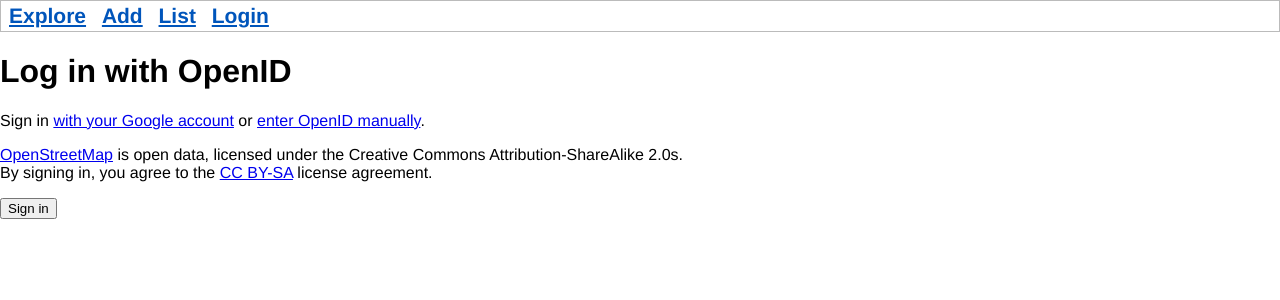
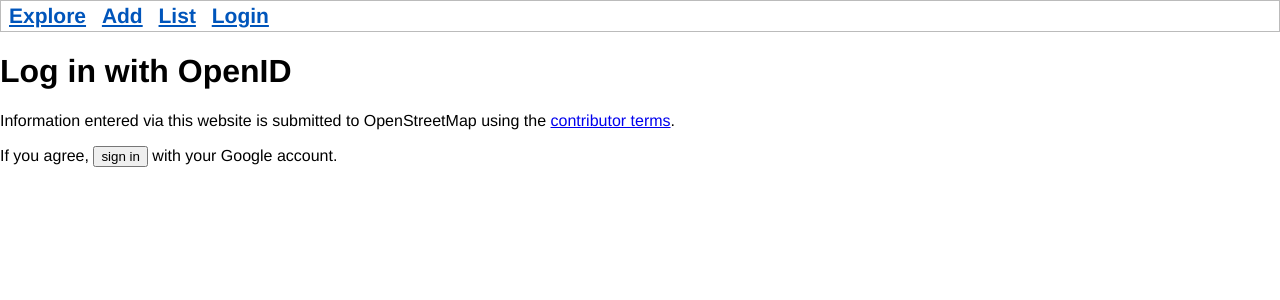
Before and after one commit to pybucuresti/OsmPoint, a Flask app: template osmpoint/templates/login.html in a window 1280 px wide. Shown: the top 300 px of the page. Run offline with Flask 2, Linux system fonts and the light colour scheme; the template is opened without the code that fills it, so the values that code supplies are empty; parts of the project's set-up code (start-up, migrations or seed data) failed here and were passed over.

Commit message:
simplify login page

```diff
--- a/osmpoint/templates/login.html
+++ b/osmpoint/templates/login.html
@@ -3,38 +3,24 @@
 {% block content %}
 
 <h1>Log in with OpenID</h1>
-<form action="" method="post">
-  {% if error %}<p class="error"><strong>Error:</strong> {{ error }}</p>{% endif %}
+
+{% if error %}
+  <p class="error"><strong>Error:</strong> {{ error }}</p>
+{% endif %}
+
+<form method="post">
+  <input type="hidden" name="openid"
+         value="https://www.google.com/accounts/o8/id">
+  <input type="hidden" name="next" value="{{ next }}">
   <p>
-    <p>
-      Sign in <a class="google-openid">with your Google account</a>
-      or <a class="manual-openid">enter OpenID manually</a>.
-    </p>
-    <input type="text" name="openid" size="30" style="display: none;"
-     autocorrect="off" autocomplete="off" autocapitalize="off">
-    <p><a href="http://openstreetmap.org/">OpenStreetMap</a> is open data, licensed under the Creative Commons Attribution-ShareAlike 2.0s.<br>
-    By signing in, you agree to the <a href="http://creativecommons.org/licenses/by-sa/2.0/">CC BY-SA</a> license agreement.</p>
-    <input type="submit" value="Sign in">
-    <input type="hidden" name="next" value="{{ next }}">
+    Information entered via this website is submitted to OpenStreetMap using
+    the <a href="http://www.osmfoundation.org/wiki/License/Contributor_Terms"
+    >contributor terms</a>.
+  </p>
+  <p>
+    If you agree, <input type="submit" value="sign in">
+    with your Google account.
+  </p>
 </form>
 
 {% endblock %}
-
-{% block scripts %}
-<script src="{{ url_for('static', filename='js/jquery-1.5.2.js') }}"></script>
-<script>
-  $('a.google-openid').attr('href', '#').click(function(evt) {
-    evt.preventDefault();
-    $('input[name=openid]').val('https://www.google.com/accounts/o8/id');
-    $('form').submit();
-  });
-  $('a.manual-openid').attr('href', '#').click(function(evt) {
-    evt.preventDefault();
-    $('input[name=openid]').show();
-  });
-  $('form').submit(function(evt) {
-    var button = $('input[type=submit]', this);
-    button.attr('disabled', 'disabled').val("please wait...");
-  });
-</script>
-{% endblock %}
```
